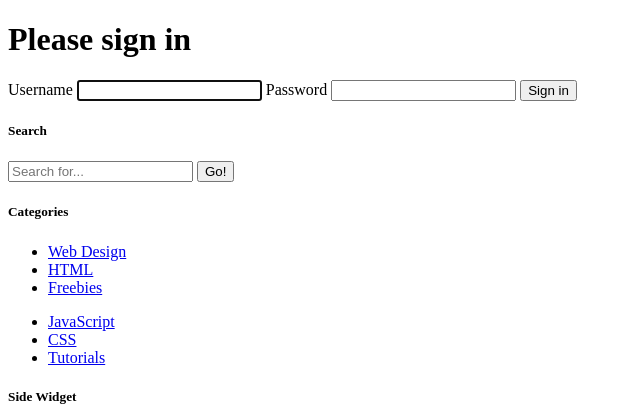
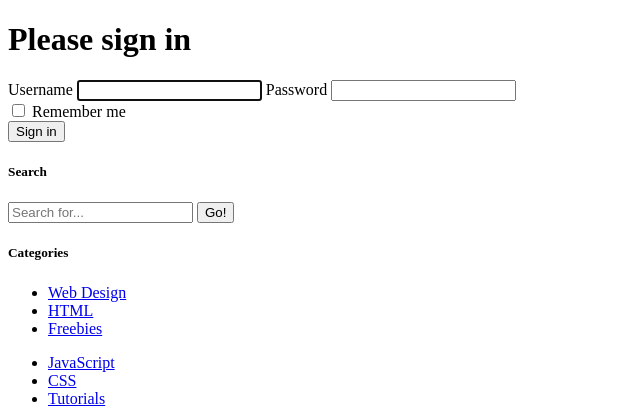
Before and after one commit to teebbstudios/teebblog, a Symfony app: template templates/security/login.html.twig in a window 1280 px wide. Shown: the part 114-534 px from the top of the page, without its empty margins (0-640 px from the left). Run offline with Twig, Linux system fonts and the light colour scheme; the template is opened without the code that fills it, so the values that code supplies are empty; some libraries are stand-ins or nearby versions.

Commit message:
80. Check user login authentication workflow

```diff
--- a/templates/security/login.html.twig
+++ b/templates/security/login.html.twig
@@ -27,13 +27,13 @@
     {#
         Uncomment this section and add a remember_me option below your firewall to activate remember me functionality.
         See https://symfony.com/doc/current/security/remember_me.html
+    #}
+    <div class="checkbox mb-3">
+        <label>
+            <input type="checkbox" name="_remember_me"> Remember me
+        </label>
+    </div>
 
-        <div class="checkbox mb-3">
-            <label>
-                <input type="checkbox" name="_remember_me"> Remember me
-            </label>
-        </div>
-    #}
 
     <button class="btn btn-lg btn-primary" type="submit">
         Sign in
```
